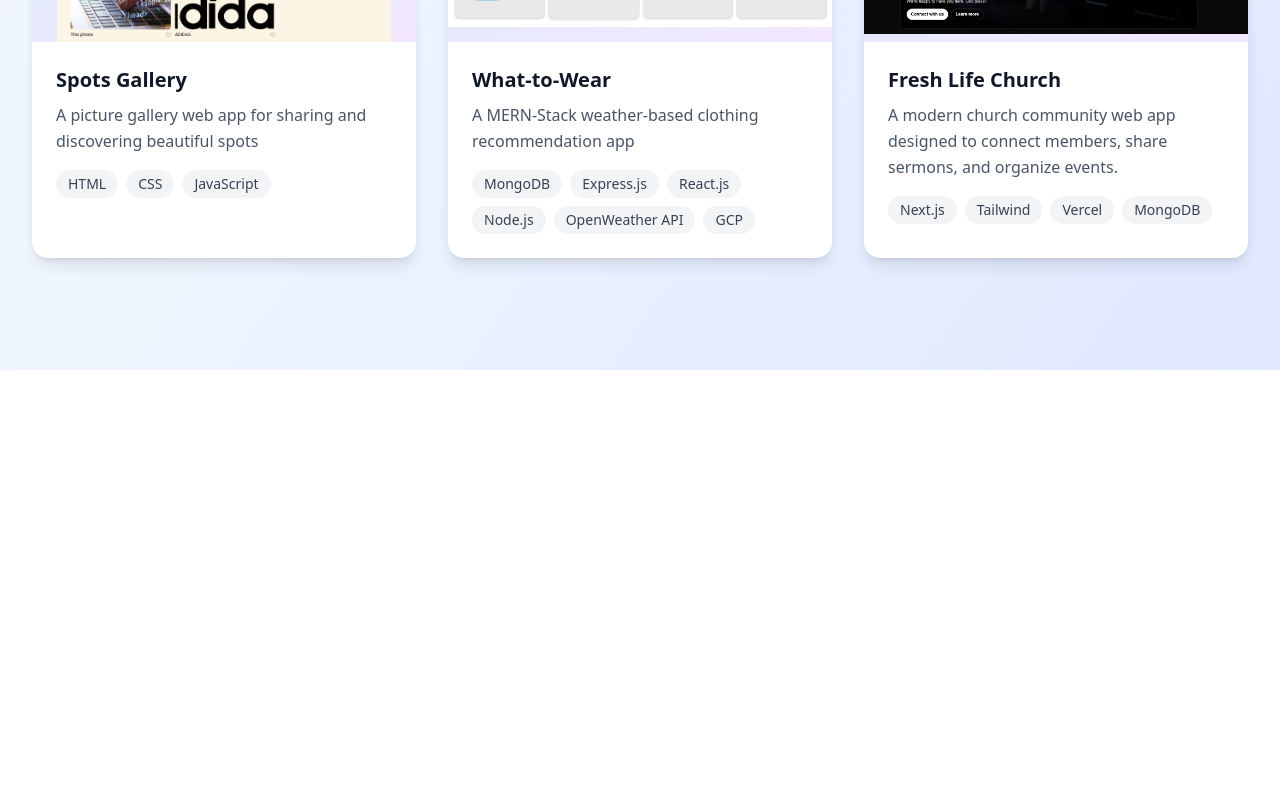
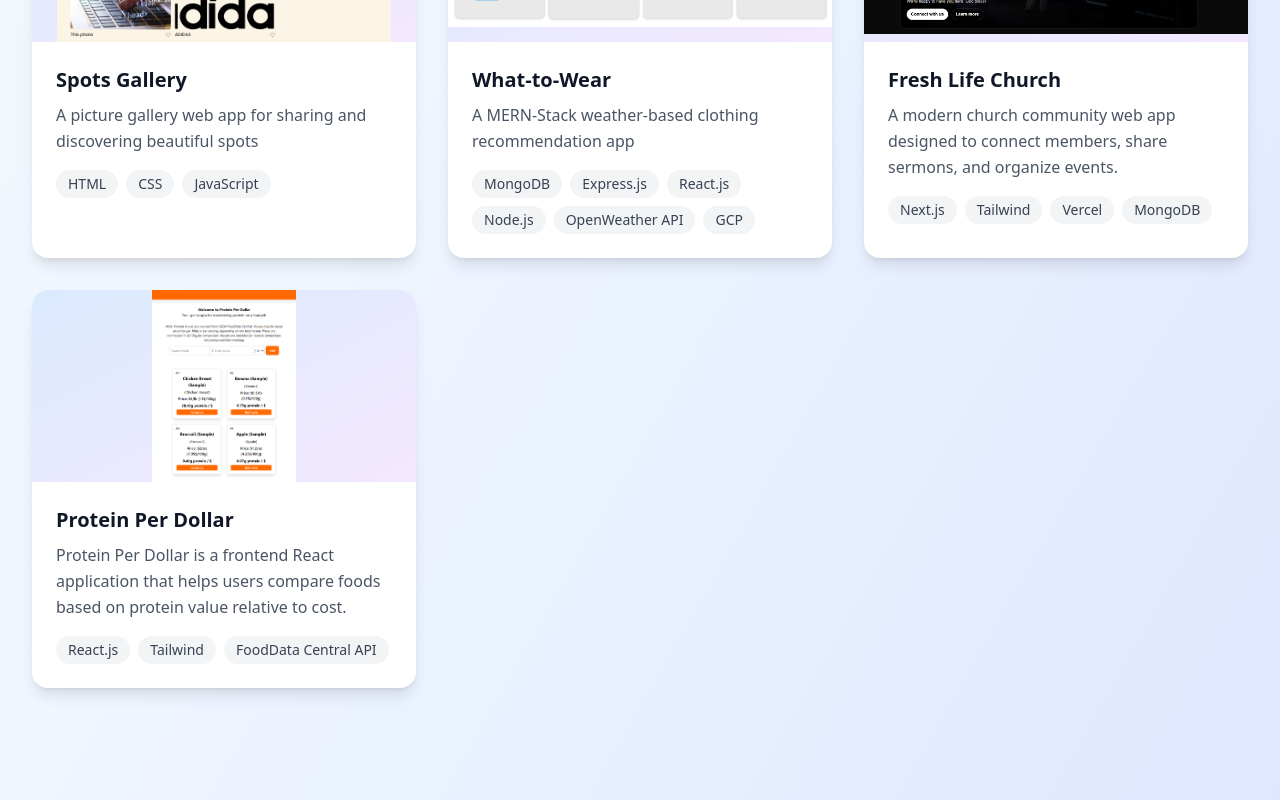
Before and after one commit to reondaze-a/reondaze-a.github.io, a React (Vite) app: page / in a window 1280 px wide. Shown: the part 1437-2237 px from the top of the page. Before the commit the page ends 1807 px from the top, so only its background shows below. Built offline with nearby package versions, Linux system fonts and the light colour scheme.

Commit message:
Add Protein Per Dollar project to ProjectsGrid
Added a new project, Protein Per Dollar, to the ProjectsGrid component. Included the project image asset and updated the import statements accordingly.

```diff
--- a/src/components/Projects/ProjectsGrid.jsx
+++ b/src/components/Projects/ProjectsGrid.jsx
@@ -2,6 +2,7 @@ import ProjectCard from "./ProjectCard";
 import spots_header from "../../assets/spots-project.png";
 import wtwr_header from "../../assets/what-to-wear.png";
 import church_header from "../../assets/church-demo.png";
+import protein_header from "../../assets/protein-per-dollar.png";
 
 export default function ProjectsGrid() {
     return (
@@ -30,6 +31,14 @@ export default function ProjectsGrid() {
                 demoUrl="https://fresh-life-repo.vercel.app/"
                 githubUrl="https://github.com/reondaze-a/fresh-life-repo"
             />
+            <ProjectCard
+                title="Protein Per Dollar"
+                description="Protein Per Dollar is a frontend React application that helps users compare foods based on protein value relative to cost."
+                technologies={["React.js", "Tailwind", "FoodData Central API"]}
+                image={protein_header}
+                demoUrl="https://reondaze-a.github.io/final_project/#/"
+                githubUrl="https://github.com/reondaze-a/final_project"
+            />
         </div>
     );
 }
```
Also changed, not shown: src/assets/protein-per-dollar.png (added), 1 other file (tests, documents, lock files or other folders).
